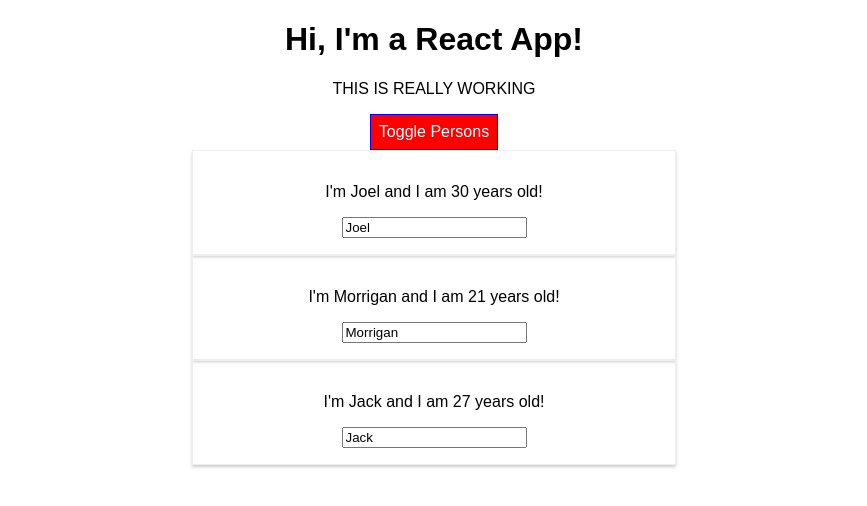
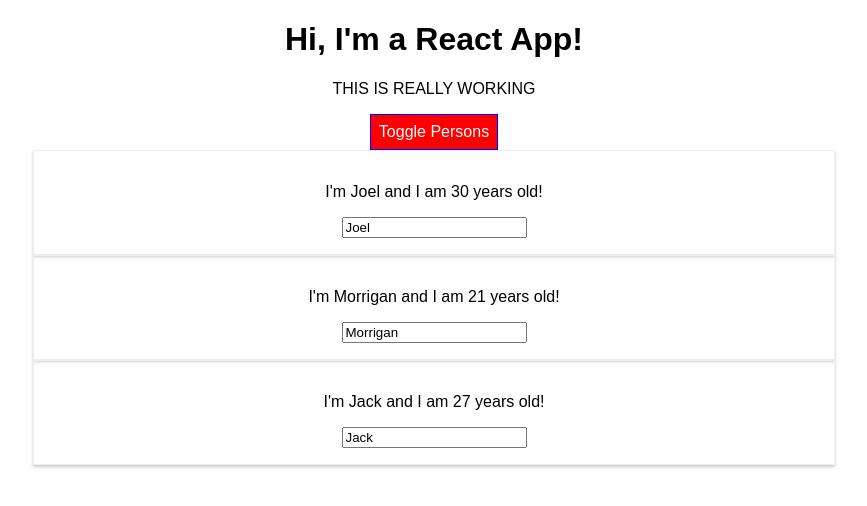
Before and after one commit to jadams102/react-complete-course, a React (Create React App) app: page / in a window 1280 px wide. Both pictures are taken after a click on the button "Toggle Persons". Shown: the top 506 px of the page, without its empty margins (206-1073 px from the left). Built offline with nearby package versions, Linux system fonts and the light colour scheme.

Commit message:
remove radium

```diff
--- a/src/App.js
+++ b/src/App.js
@@ -1,6 +1,5 @@
 import React, { Component } from 'react';
 import './App.css';
-import Radium, { StyleRoot } from 'radium';
 import Person from './Person/Person';
 
 class App extends Component {
@@ -54,10 +53,6 @@ class App extends Component {
       border: '1px solid blue',
       padding: '8px',
       cursor: 'pointer',
-      ':hover':{
-        backgroundColor: 'lightgreen',
-        color: 'black'
-      }
     }
 
     let persons = null;
@@ -77,10 +72,6 @@ class App extends Component {
       );
 
       style.backgroundColor = 'red';
-      style[':hover'] = {
-        backgroundColor: 'salmon',
-        color: 'white'
-      }
     }
 
     let classes = [];
@@ -94,7 +85,6 @@ class App extends Component {
     }
 
     return (
-      <StyleRoot>
         <div className="App">
           <h1>Hi, I'm a React App!</h1>
           <p className={classes.join(' ')}>THIS IS REALLY WORKING</p>
@@ -103,11 +93,9 @@ class App extends Component {
             onClick={this.togglePersonsHandler}>Toggle Persons</button>
             {persons}
         </div>
-      </StyleRoot>
-
     );
     // return React.createElement('div', {className: 'App'}, React.createElement('h1', null, 'It work?'));
   }
 }
 
-export default Radium(App);
+export default App;
--- a/src/Person/Person.js
+++ b/src/Person/Person.js
@@ -1,15 +1,10 @@
 import React from 'react';
-import Radium from 'radium';
 import './Person.css'
 
 const person = (props) => {
-    const style = {
-        '@media(min-width: 500px)' : {
-            width: '450px'
-        }
-    }
+
     return (
-    <div className='Person' style={style}>
+    <div className='Person'>
         <p onClick={props.click}>I'm {props.name} and I am {props.age} years old!</p>
         <p>{props.children}</p>
         <input type="text" onChange={props.changed} value={props.name}/>
@@ -17,4 +12,4 @@ const person = (props) => {
     )
 };
 
-export default Radium(person);
+export default person;
```
